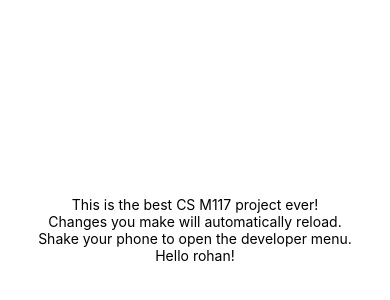
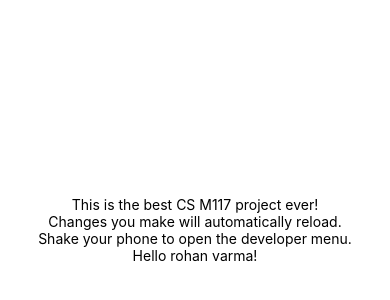
Before and after one commit to rohan-varma/CS-M117-Project, a React Native app in the folder FrontEnd/: screen / in a window 390 px wide. Shown: the part 192-492 px from the top of the page. Built offline with nearby package versions, Linux system fonts and the light colour scheme.

Commit message:
readme update

```diff
--- a/FrontEnd/App.js
+++ b/FrontEnd/App.js
@@ -19,7 +19,7 @@ export default class App extends React.Component {
         <Text>This is the best CS M117 project ever!</Text>
         <Text>Changes you make will automatically reload.</Text>
         <Text>Shake your phone to open the developer menu.</Text>
-        <Greeting name='rohan' />
+        <Greeting name='rohan varma' />
       </View>
     );
   }
```
Also changed, not shown: 1 other file (tests, documents, lock files or other folders).
